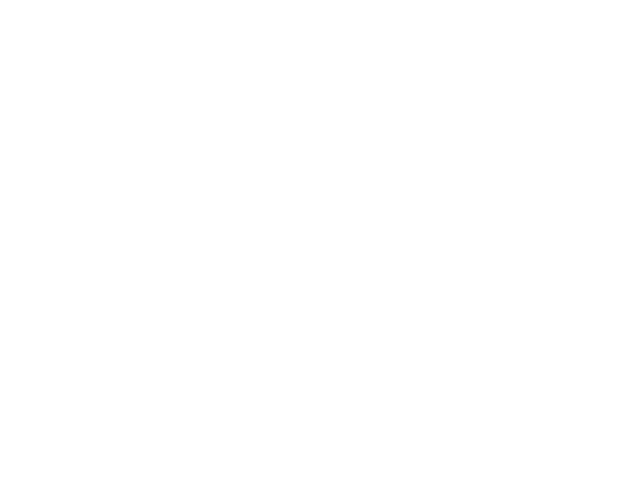
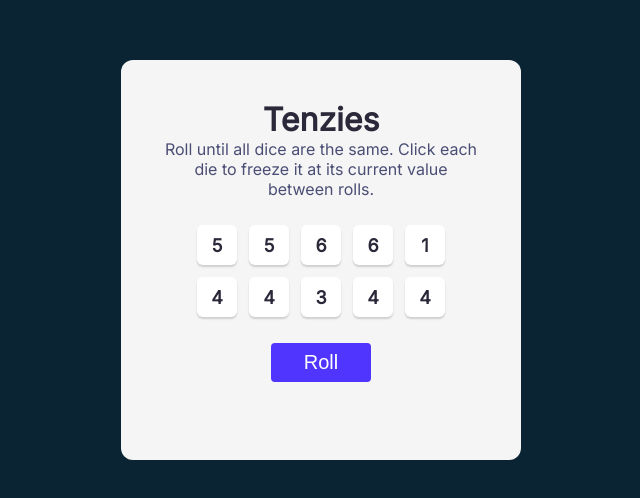
Before and after one commit to sentenzo/try_react, a React (Create React App) app: page / in a window 1280 px wide. Shown: the part 140-638 px from the top of the page, without its empty margins (319-959 px from the left). Built offline with nearby package versions, Linux system fonts and the light colour scheme.

Commit message:
first approach

```diff
--- a/public/index.html
+++ b/public/index.html
@@ -4,6 +4,7 @@
     <meta charset="utf-8" />
     <link rel="icon" href="%PUBLIC_URL%/favicon.ico" />
     <title>React App</title>
+    <link href="https://fonts.googleapis.com/css2?family=Inter&family=Karla:wght@700&display=swap" rel="stylesheet">
   </head>
   <body>
     <div id="root"></div>
--- /dev/null
+++ b/src/App.jsx
@@ -0,0 +1,15 @@
+import Gameboard from "./components/Gameboard";
+
+const App = () => <div id="react-app" className="">
+    <div className="container">
+        <div className="info">
+            <h1>Tenzies</h1>
+            <p>Roll until all dice are the same. Click
+                each die to freeze it at its current value
+                between rolls.</p>
+        </div>
+        <Gameboard />
+    </div>
+</div>;
+
+export default App;
--- /dev/null
+++ b/src/components/Gameboard.jsx
@@ -0,0 +1,61 @@
+import React from "react";
+
+const rows_count = 2
+const columns_count = 5;
+const total_count = rows_count * columns_count
+
+// const rand_dice = () => Math.ceil(Math.random() * 6)
+
+function* rand_dice_generator(count) {
+    while (count) {
+        count -= 1;
+        yield Math.ceil(Math.random() * 6);
+    }
+
+}
+
+const init_game_state = {
+    score: [...rand_dice_generator(total_count)],
+    lock: Array(total_count).fill(false),
+}
+
+console.log(init_game_state)
+
+
+
+const Gameboard = () => {
+    const [game_state, set_game_state] = React.useState(init_game_state);
+    // const [locks, set_locks] = React.useState(init_game_state);
+
+    const make_block = i => <div
+        className={game_state.lock[i] ? "block lock" : "block"}
+    >
+        {game_state.score[i]}
+    </div>
+
+    function make_blocks() {
+        const blocks = [];
+        let row = null;
+        for (let i = 0; i < total_count; i += 1) {
+            if (row === null) {
+                row = [];
+            }
+
+            row.push(make_block(i));
+            if (row.length === columns_count) {
+                blocks.push(<div className="row">
+                    {row}
+                </div>);
+                row = null;
+            }
+        }
+        return blocks;
+    }
+
+    return <div className="gameboard">
+        {make_blocks()}
+        <button>Roll</button>
+    </div>
+}
+
+export default Gameboard;
--- a/src/index.css
+++ /dev/null
@@ -1,6 +0,0 @@
-html,
-body {
-    margin: 0;
-    padding: 0;
-    font-family: Arial, Helvetica, sans-serif;
-}
--- /dev/null
+++ b/src/style.css
@@ -0,0 +1,119 @@
+html,
+body,
+h1,
+h2,
+h3,
+h4,
+p {
+    margin: 0;
+    padding: 0;
+    font-family: 'Inter', sans-serif;
+}
+
+html,
+body,
+#root,
+#react-app {
+    height: 100%;
+}
+
+#react-app {
+    --color-bg: #0B2434;
+    --color-fg: #F5F5F5;
+    --color-text-h: #2B283A;
+    --color-text-p: #4A4E74;
+    --color-button: #5035FF;
+    --color-white: #fff;
+
+
+    color: var(--color-text-h);
+    background-color: var(--color-bg);
+
+    width: 100%;
+    height: 100%;
+    /* padding: 10px; */
+    box-sizing: border-box;
+
+    display: flex;
+    align-items: center;
+    justify-content: space-around;
+}
+
+#react-app p {
+    color: var(--color-text-p);
+}
+
+#react-app>.container {
+    background-color: var(--color-fg);
+    width: 400px;
+    height: 400px;
+
+    border-radius: 12px;
+    display: flex;
+    flex-direction: column;
+    /* justify-content: center; */
+    align-items: center;
+
+}
+
+#react-app .info {
+    text-align: center;
+    margin-top: 40px;
+    padding: 0 40px;
+}
+
+
+
+#react-app .gameboard {
+    margin-top: 20px;
+}
+
+#react-app .gameboard .row {
+    display: flex;
+    /* margin-bottom: 8px; */
+}
+
+#react-app .gameboard .block {
+    background-color: var(--color-white);
+    width: 40px;
+    height: 40px;
+    display: flex;
+    align-items: center;
+    justify-content: center;
+    font-size: 18px;
+    font-weight: 600;
+    margin: 6px;
+    border-radius: 6px;
+
+    box-shadow: 0px 2px 2px rgba(0, 0, 0, 0.16);
+
+    cursor: pointer;
+}
+
+#react-app .gameboard .block.lock {
+    background-color: #59E391;
+}
+
+#react-app .gameboard .block:hover {
+    background-color: #aae8bb;
+}
+
+#react-app button {
+    border-radius: 4px;
+    background-color: var(--color-button);
+    border: none;
+    color: var(--color-white);
+    font-size: 20px;
+    padding: 8px 12px;
+    width: 100px;
+    cursor: pointer;
+
+    display: block;
+    margin: 0 auto;
+    margin-top: 20px;
+}
+
+
+#react-app button:hover {
+    background-color: #64F;
+}
```
Also changed, not shown: src/index.js (+9 -6 lines).
